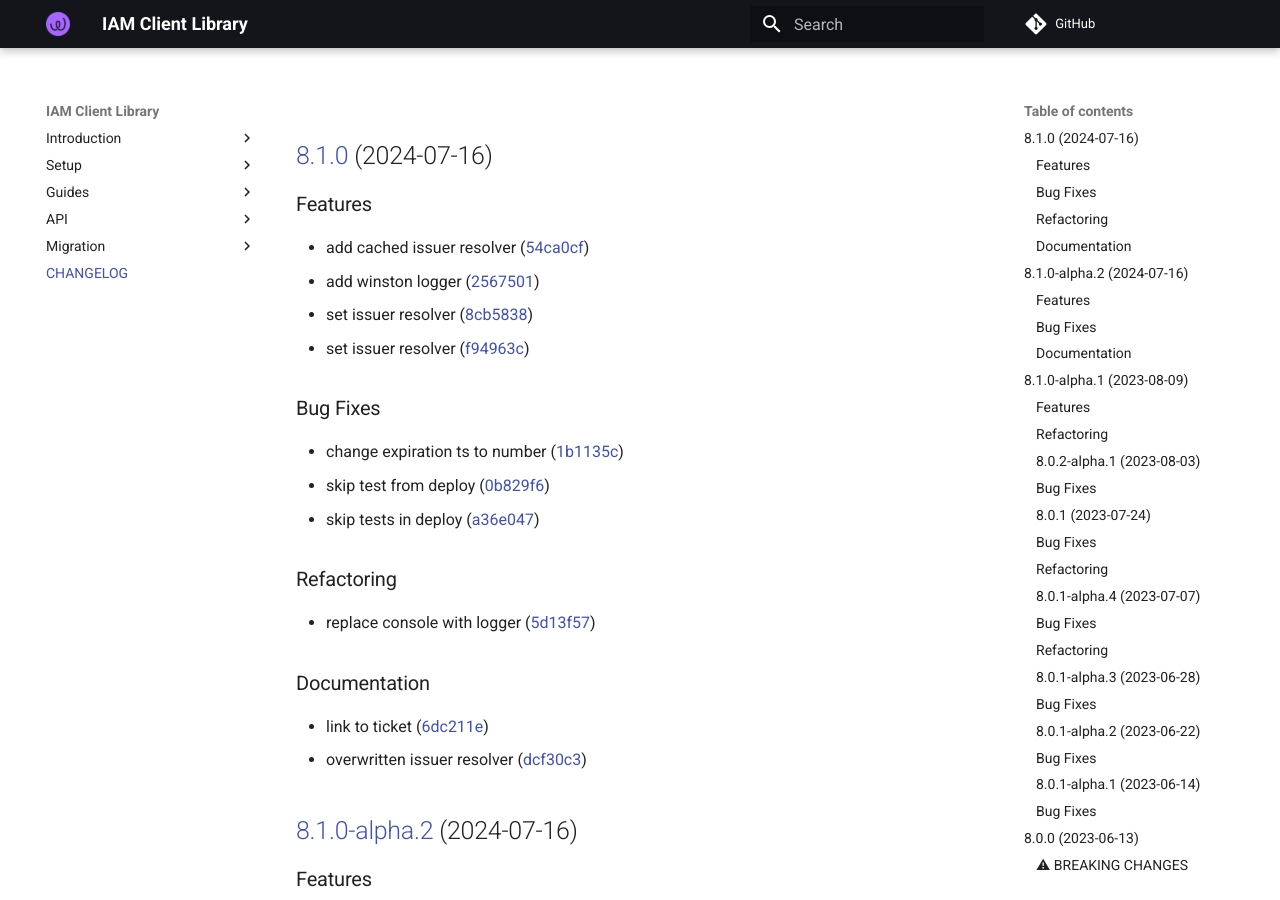
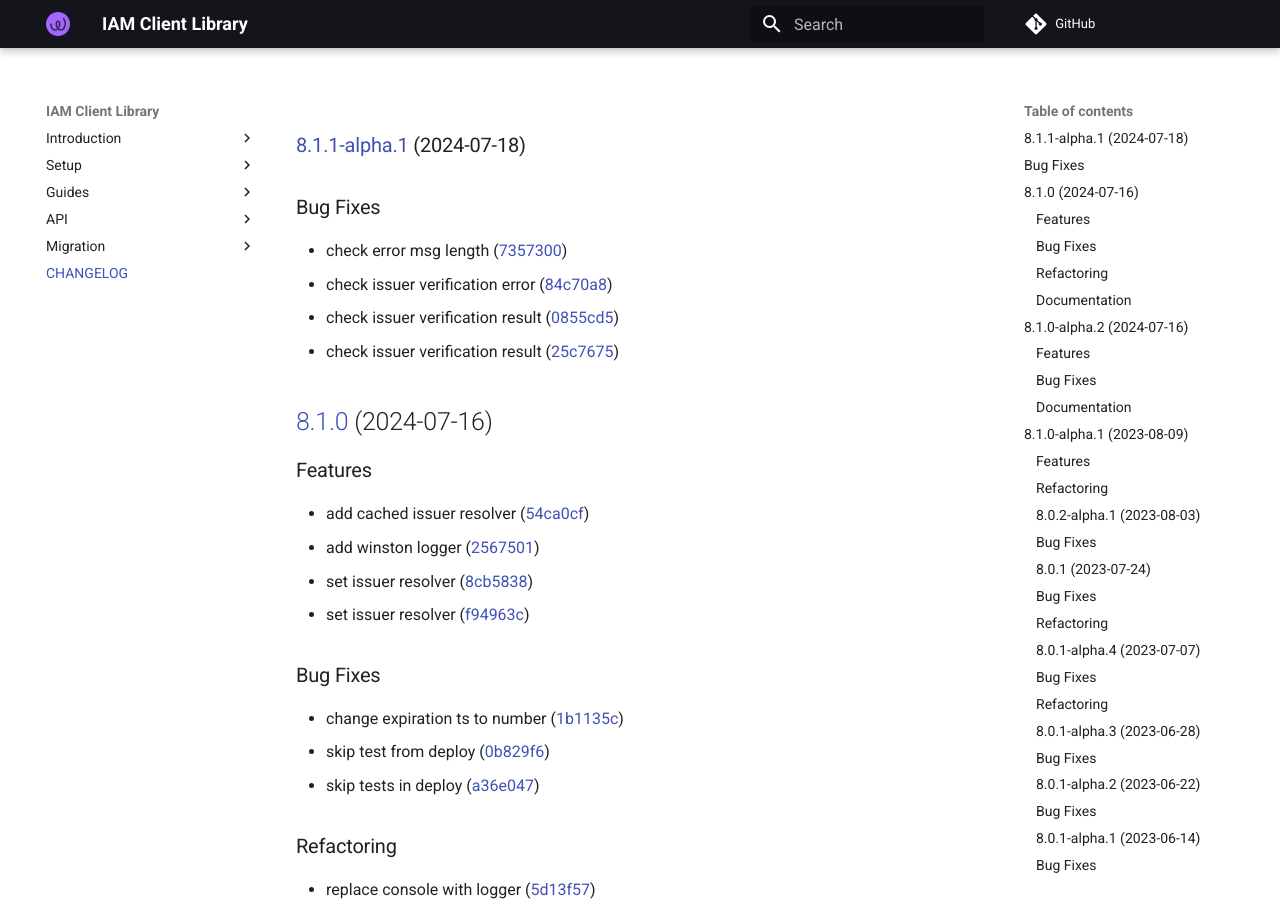
Before and after one commit to energywebfoundation/iam-client-lib, an MkDocs documentation site: the page built from docs/CHANGELOG.md, in a window 1280 px wide and 900 px high. Built offline with MkDocs 1.6.1 and Material for MkDocs 9.7.7, drawn with Linux system fonts in a browser that asks for light colours; comment, search, counter and statistics services are not loaded.

Commit message:
chore(release): 8.1.1-alpha.1 [skip ci]

```diff
--- a/docs/CHANGELOG.md
+++ b/docs/CHANGELOG.md
@@ -1,3 +1,13 @@
+### [8.1.1-alpha.1](https://github.com/energywebfoundation/iam-client-lib/compare/v8.1.0...v8.1.1-alpha.1) (2024-07-18)
+
+
+### Bug Fixes
+
+* check error msg length ([7357300](https://github.com/energywebfoundation/iam-client-lib/commit/7357300a018eef56396af070373a83124cd0ad45))
+* check issuer verification error ([84c70a8](https://github.com/energywebfoundation/iam-client-lib/commit/84c70a83caf85a3074552da9cb3c1df17d258ef0))
+* check issuer verification result ([0855cd5](https://github.com/energywebfoundation/iam-client-lib/commit/0855cd51d34dabe9aa882e889fc6e0638ed4c98c))
+* check issuer verification result ([25c7675](https://github.com/energywebfoundation/iam-client-lib/commit/25c7675f3771baed90bbd089ec06614b4965732b))
+
 ## [8.1.0](https://github.com/energywebfoundation/iam-client-lib/compare/v8.0.1...v8.1.0) (2024-07-16)
 
 
--- a/package.json
+++ b/package.json
@@ -1,6 +1,6 @@
 {
   "name": "iam-client-lib",
-  "version": "8.1.0",
+  "version": "8.1.1-alpha.1",
   "description": "Library for Decentralized Identity and Access Management",
   "main": "lib/index.js",
   "module": "lib.esm/index.js",
```
